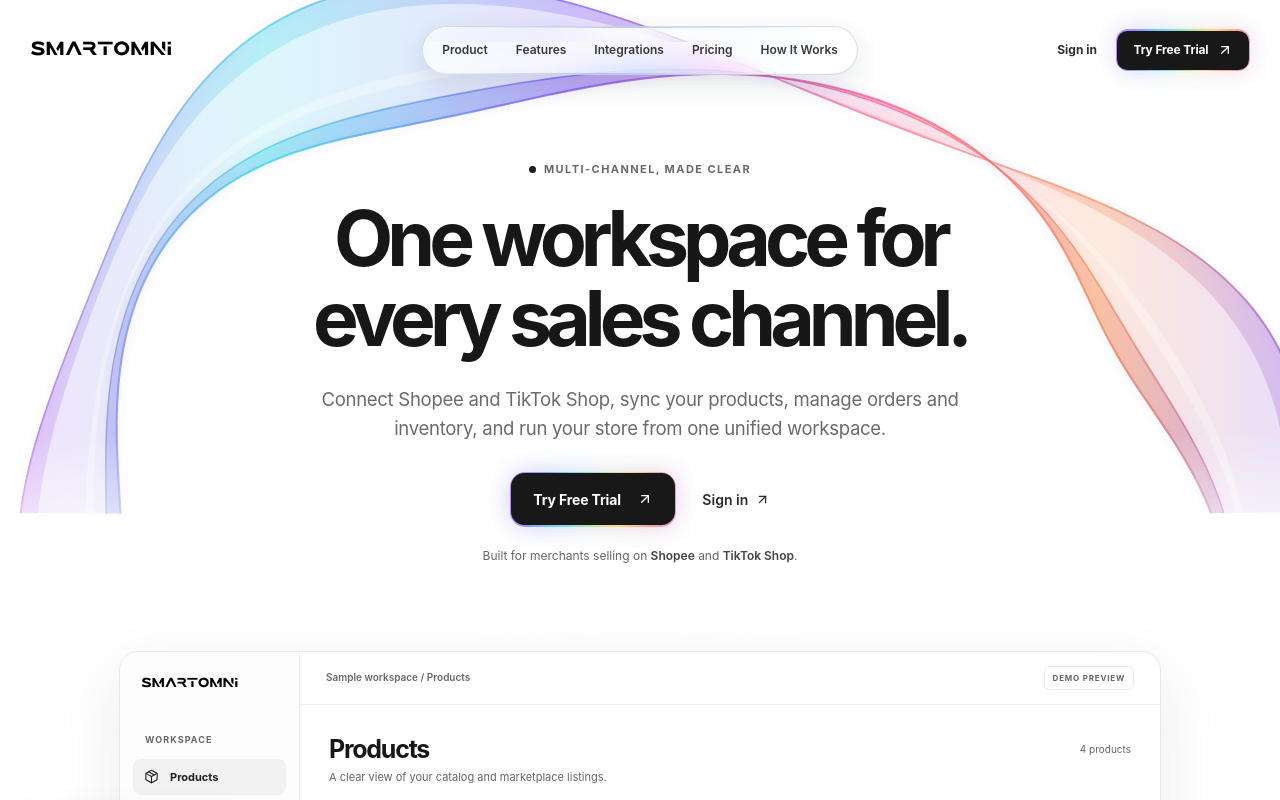
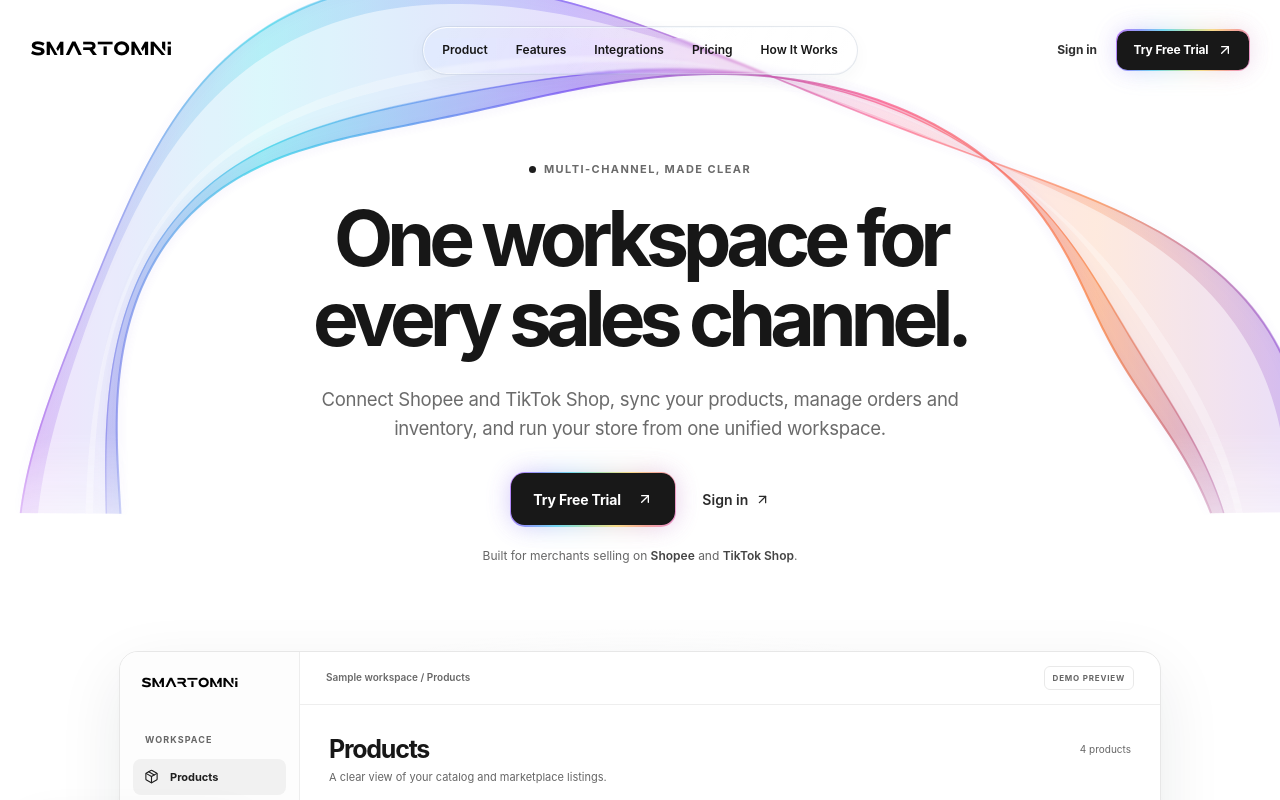
Before and after one commit to Lacdong/smart-omni, a React (Vite) app: page / in a window 1280 px wide. Shown: the top 800 px of the page. Built offline with nearby package versions, Linux system fonts and the light colour scheme.

Commit message:
update Header

```diff
--- a/src/features/landing/sections/Header.jsx
+++ b/src/features/landing/sections/Header.jsx
@@ -77,7 +77,7 @@
       <defs>
         <filter id="smartomni-glass-refraction" x="-10%" y="-20%" width="120%" height="140%">
           <feTurbulence type="fractalNoise" baseFrequency="0.008 0.035" numOctaves="1" seed="8" result="surface" />
-          <feDisplacementMap in="SourceGraphic" in2="surface" scale="8" xChannelSelector="R" yChannelSelector="G" />
+          <feDisplacementMap in="SourceGraphic" in2="surface" scale="2" xChannelSelector="R" yChannelSelector="G" />
         </filter>
       </defs>
     </svg>
--- a/src/features/landing/sections/Header.module.css
+++ b/src/features/landing/sections/Header.module.css
@@ -28,18 +28,18 @@
   min-height: 49px;
   padding: 4px 6px;
   overflow: hidden;
-  border: 1px solid rgb(183 195 213 / .55);
+  border: 1px solid rgb(150 165 185 / .26);
   border-radius: 999px;
-  background: linear-gradient(115deg, rgb(255 255 255 / .58), rgb(236 243 252 / .38) 52%, rgb(255 255 255 / .59));
-  box-shadow: 0 10px 28px rgb(31 44 67 / .11), inset 0 1px rgb(255 255 255 / .95), inset 0 -1px rgb(126 145 174 / .18);
-  backdrop-filter: blur(9px) saturate(1.65) brightness(1.06);
-  -webkit-backdrop-filter: blur(9px) saturate(1.65) brightness(1.06);
+  background: linear-gradient(115deg, rgb(255 255 255 / .035), transparent 52%, rgb(255 255 255 / .045));
+  box-shadow: 0 6px 18px rgb(31 44 67 / .035), inset 0 1px rgb(255 255 255 / .65), inset 0 -1px rgb(126 145 174 / .08);
+  backdrop-filter: blur(1.25px) saturate(1.08);
+  -webkit-backdrop-filter: blur(1.25px) saturate(1.08);
   transition: background .25s ease, box-shadow .25s ease;
 }
 
 @supports (backdrop-filter: url('#smartomni-glass-refraction')) {
   .glassNav {
-    backdrop-filter: blur(9px) saturate(1.65) brightness(1.06) url('#smartomni-glass-refraction');
+    backdrop-filter: blur(1.25px) saturate(1.08) url('#smartomni-glass-refraction');
   }
 }
 
@@ -50,7 +50,7 @@
   inset: 0;
   padding: 1px;
   border-radius: inherit;
-  background: linear-gradient(120deg, rgb(255 255 255 / .98), rgb(145 194 236 / .75) 23%, rgb(255 255 255 / .97) 45%, rgb(210 178 241 / .58) 67%, rgb(255 255 255 / .98));
+  background: linear-gradient(120deg, rgb(255 255 255 / .85), rgb(145 194 236 / .12) 23%, rgb(255 255 255 / .6) 45%, rgb(210 178 241 / .1) 67%, rgb(255 255 255 / .85));
   background-size: 200% 100%;
   background-position: var(--scroll-rim-position, 0%) 0;
   -webkit-mask: linear-gradient(#fff 0 0) content-box, linear-gradient(#fff 0 0);
@@ -66,9 +66,9 @@
   inset: 1px;
   border-radius: inherit;
   background:
-    radial-gradient(ellipse 125px 65px at var(--glint-x, 50%) var(--glint-y, 0%), rgb(255 255 255 / .74), transparent 88%),
-    radial-gradient(ellipse 95px 45px at var(--scroll-glint-x, 50%) 100%, rgb(172 211 255 / .45), transparent 92%),
-    linear-gradient(105deg, transparent 27%, rgb(255 255 255 / .35) 45%, transparent 58%);
+    radial-gradient(ellipse 125px 30px at var(--glint-x, 50%) var(--glint-y, 0%), rgb(255 255 255 / .07), transparent 88%),
+    radial-gradient(ellipse 95px 20px at var(--scroll-glint-x, 50%) 100%, rgb(172 211 255 / .025), transparent 92%),
+    linear-gradient(105deg, transparent 27%, rgb(255 255 255 / .025) 45%, transparent 58%);
   pointer-events: none;
 }
 
@@ -81,7 +81,7 @@
   min-height: 39px;
   padding: 0 13px;
   border-radius: 999px;
-  color: #383838;
+  color: #171717;
   font-size: 12px;
   font-weight: 610;
   text-decoration: none;
@@ -89,10 +89,10 @@
   transition: background .18s ease, color .18s ease;
 }
 
-.glassNav a:hover { background: rgb(255 255 255 / .57); color: #111; }
+.glassNav a:hover { background: rgb(255 255 255 / .12); color: #000; }
 .header[data-scrolled="true"] .glassNav {
-  background: linear-gradient(115deg, rgb(255 255 255 / .6), rgb(238 243 250 / .38) 52%, rgb(255 255 255 / .6));
-  box-shadow: 0 13px 35px rgb(31 44 67 / .16), inset 0 1px #fff, inset 0 -2px rgb(126 145 174 / .27);
+  background: linear-gradient(115deg, rgb(255 255 255 / .045), rgb(238 243 250 / .015) 52%, rgb(255 255 255 / .055));
+  box-shadow: 0 8px 22px rgb(31 44 67 / .05), inset 0 1px rgb(255 255 255 / .7), inset 0 -1px rgb(126 145 174 / .1);
 }
 
 .auth { display: flex; align-items: center; justify-self: end; gap: 19px; }
@@ -129,11 +129,12 @@
     display: inline-flex !important;
     width: 44px !important;
     height: 44px !important;
-    border: 1px solid rgb(183 195 213 / .58) !important;
+    border: 1px solid rgb(150 165 185 / .26) !important;
     border-radius: 50% !important;
-    background: rgb(246 249 252 / .74) !important;
-    box-shadow: 0 6px 18px rgb(31 44 67 / .1), inset 0 1px #fff !important;
-    backdrop-filter: blur(22px);
+    background: rgb(246 249 252 / .05) !important;
+    box-shadow: 0 6px 18px rgb(31 44 67 / .035), inset 0 1px rgb(255 255 255 / .65) !important;
+    backdrop-filter: blur(1.5px);
+    -webkit-backdrop-filter: blur(1.5px);
   }
 }
 
@@ -154,8 +155,12 @@
   .glassNav, .menuTrigger { background: #f5f7fa !important; backdrop-filter: none; -webkit-backdrop-filter: none; }
 }
 
+@supports not ((backdrop-filter: blur(1px)) or (-webkit-backdrop-filter: blur(1px))) {
+  .glassNav, .menuTrigger { background: rgb(255 255 255 / .94) !important; }
+}
+
 @media (prefers-reduced-motion: reduce) {
   .glassNav { transition: none; }
   .glassNav::before { background-position: 0 0; }
-  .glassNav::after { background: radial-gradient(ellipse 125px 65px at 50% 0%, rgb(255 255 255 / .74), transparent 88%); }
+  .glassNav::after { background: radial-gradient(ellipse 125px 30px at 50% 0%, rgb(255 255 255 / .07), transparent 88%); }
 }
```
